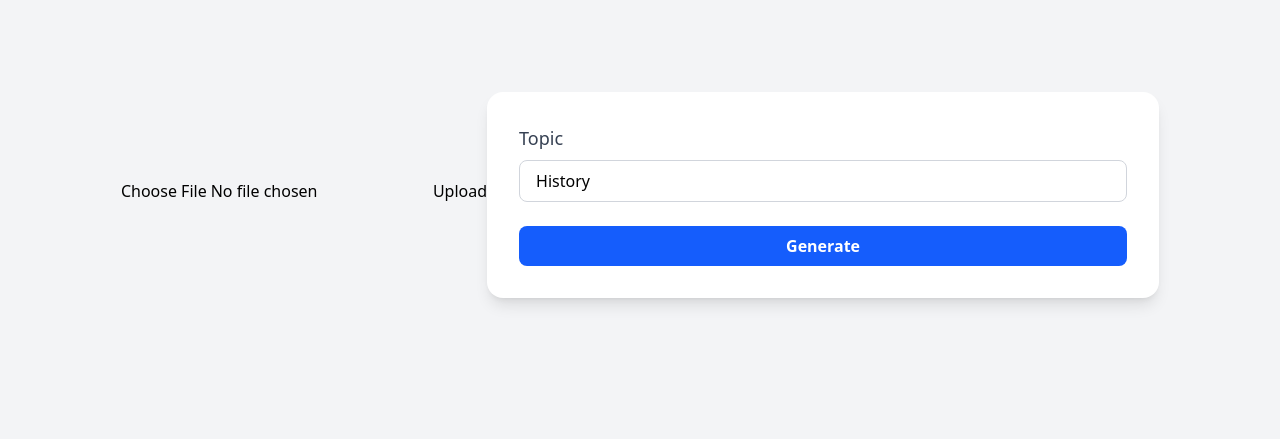
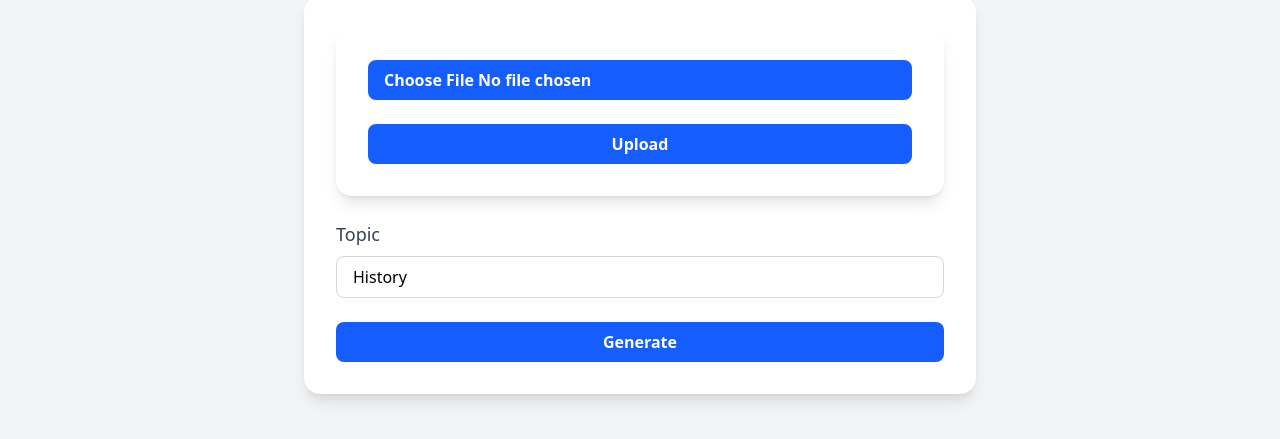
Before and after one commit to alanguo04/quizmaster, a Next.js app: page / in a window 1280 px wide. Shown: the part 205-644 px from the top of the page. Built offline with nearby package versions, Linux system fonts and the light colour scheme.

Commit message:
Small styles tweaks

```diff
--- a/src/app/fileuploader.tsx
+++ b/src/app/fileuploader.tsx
@@ -23,9 +23,9 @@ const FileUploader = () => {
     };
 
     return (
-        <div>
-          <input type="file" onChange={handleFileChange} className="mb-2" />
-          <button onClick={handleUpload}>
+        <div className="w-full max-w-2xl bg-white shadow-lg rounded-2xl p-8 space-y-6">
+          <input type="file" onChange={handleFileChange} className="w-full bg-blue-600 hover:bg-blue-700 text-white font-semibold py-2 px-4 rounded-lg transition duration-200 disabled:opacity-50" />
+          <button onClick={handleUpload} className="w-full bg-blue-600 hover:bg-blue-700 text-white font-semibold py-2 px-4 rounded-lg transition duration-200 disabled:opacity-50">
             Upload
           </button>
         </div>
--- a/src/app/page.tsx
+++ b/src/app/page.tsx
@@ -54,8 +54,8 @@ export default function Home() {
 
   return (
     <div className="min-h-screen bg-gray-100 flex items-center justify-center px-4 py-8">
-      <FileUploader />
       <div className="w-full max-w-2xl bg-white shadow-lg rounded-2xl p-8 space-y-6">
+        <FileUploader />
         <div>
           <label htmlFor="topic" className="block text-lg font-medium text-gray-700 mb-2">
             Topic
```
